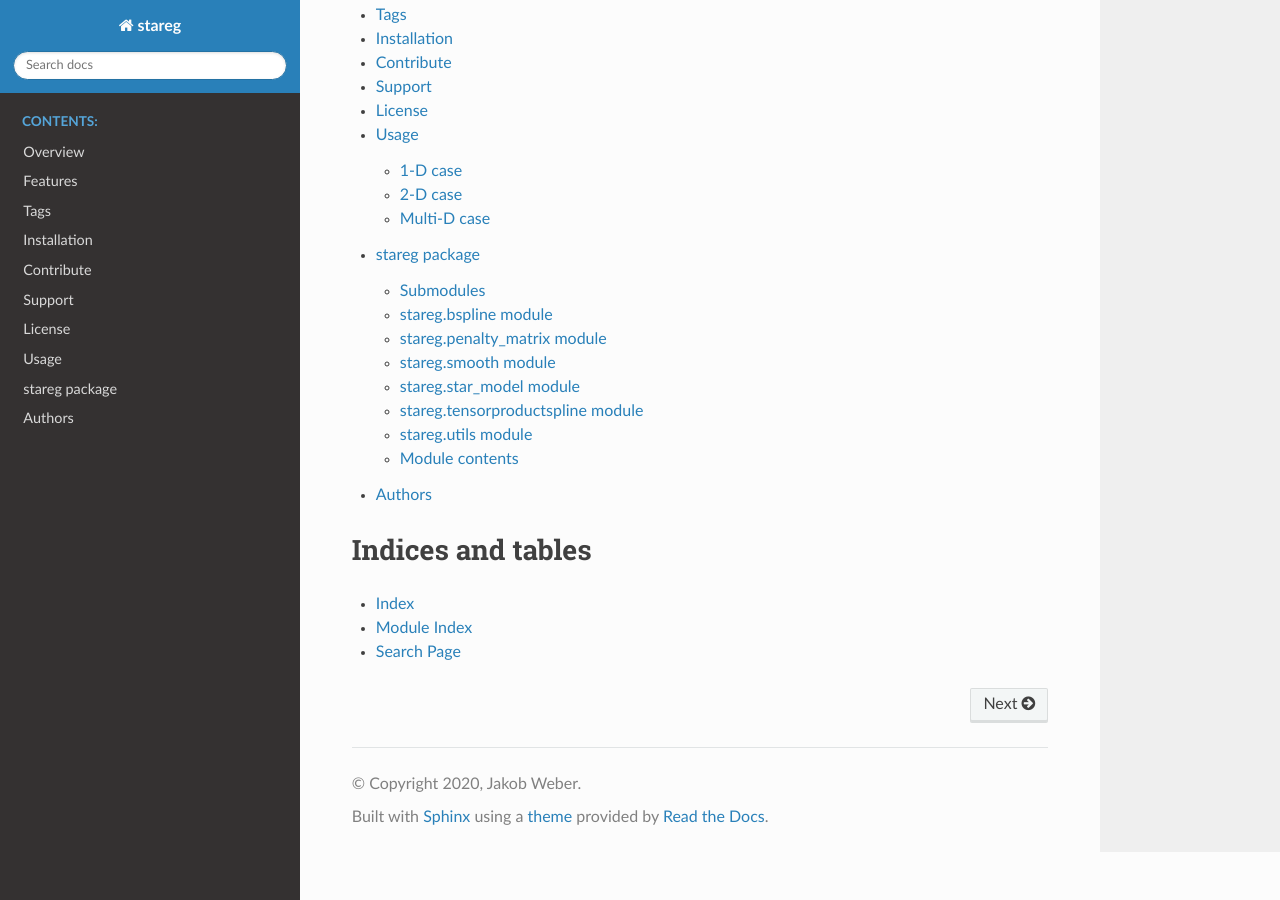
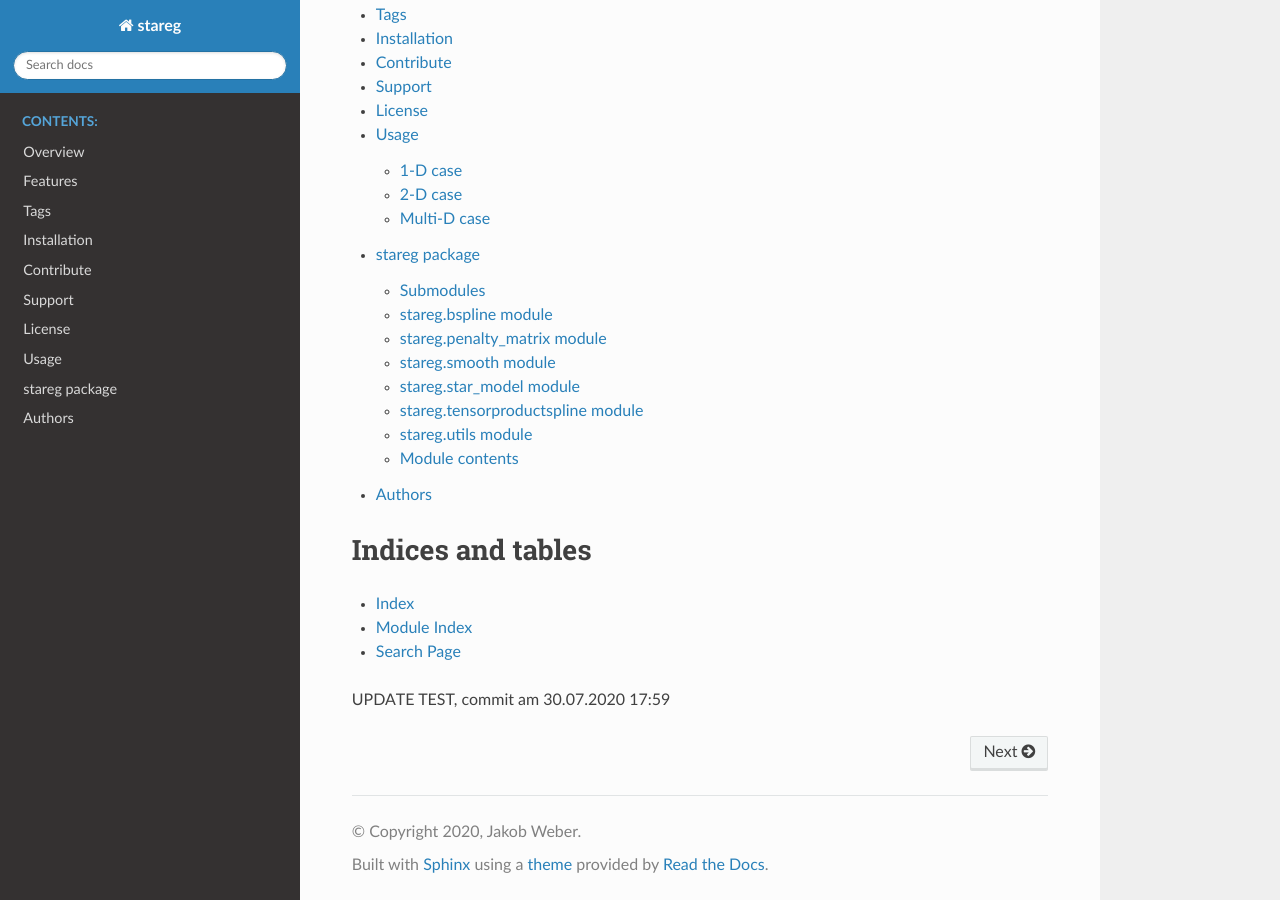
Before and after one commit to j-cap/stareg, a Sphinx documentation site: the page built from docs/index.rst, in a window 1280 px wide and 900 px high, scrolled down 587 px. Built offline with Sphinx 7.4.7 and the Read the Docs theme 2.0.0, drawn with Linux system fonts in a browser that asks for light colours.

Commit message:
readthedocs update test

```diff
--- a/docs/index.rst
+++ b/docs/index.rst
@@ -37,3 +37,7 @@ Indices and tables
 * :ref:`genindex`
 * :ref:`modindex`
 * :ref:`search`
+
+
+
+UPDATE TEST, commit am 30.07.2020 17:59
```
